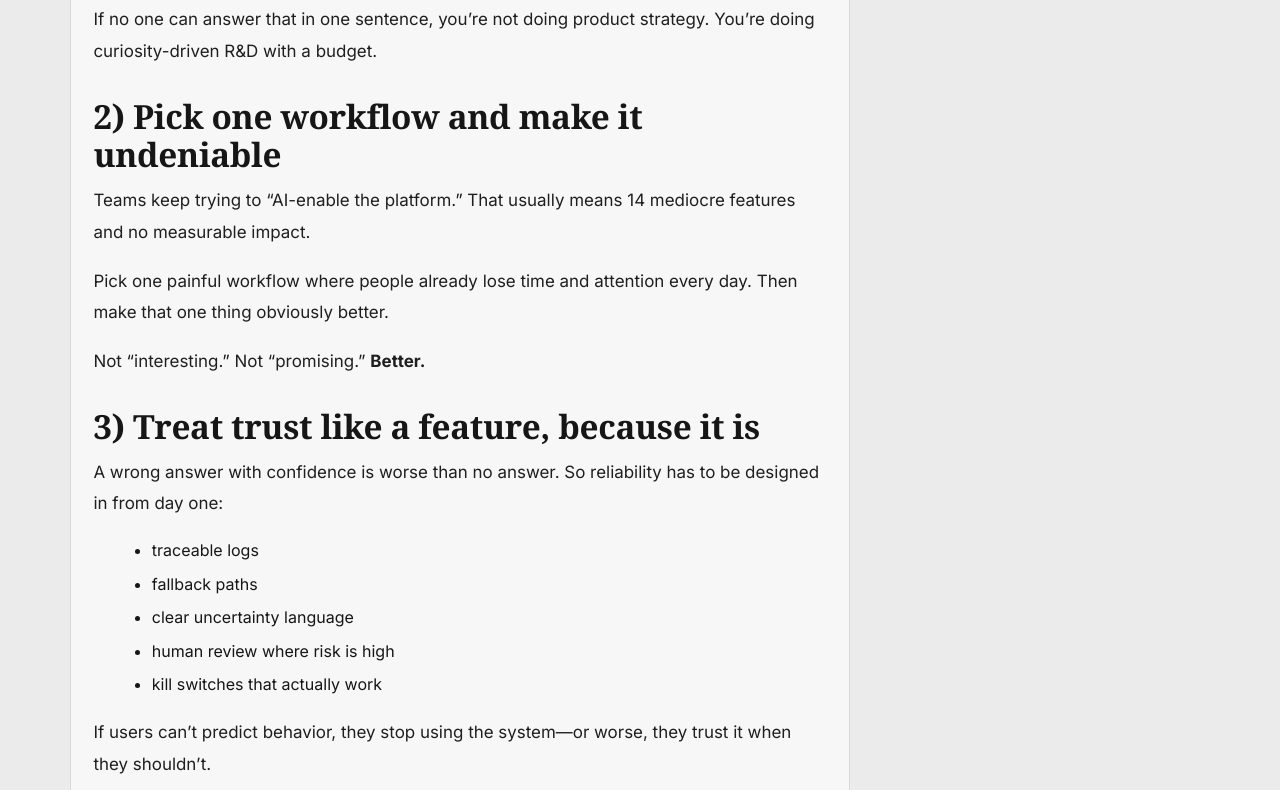
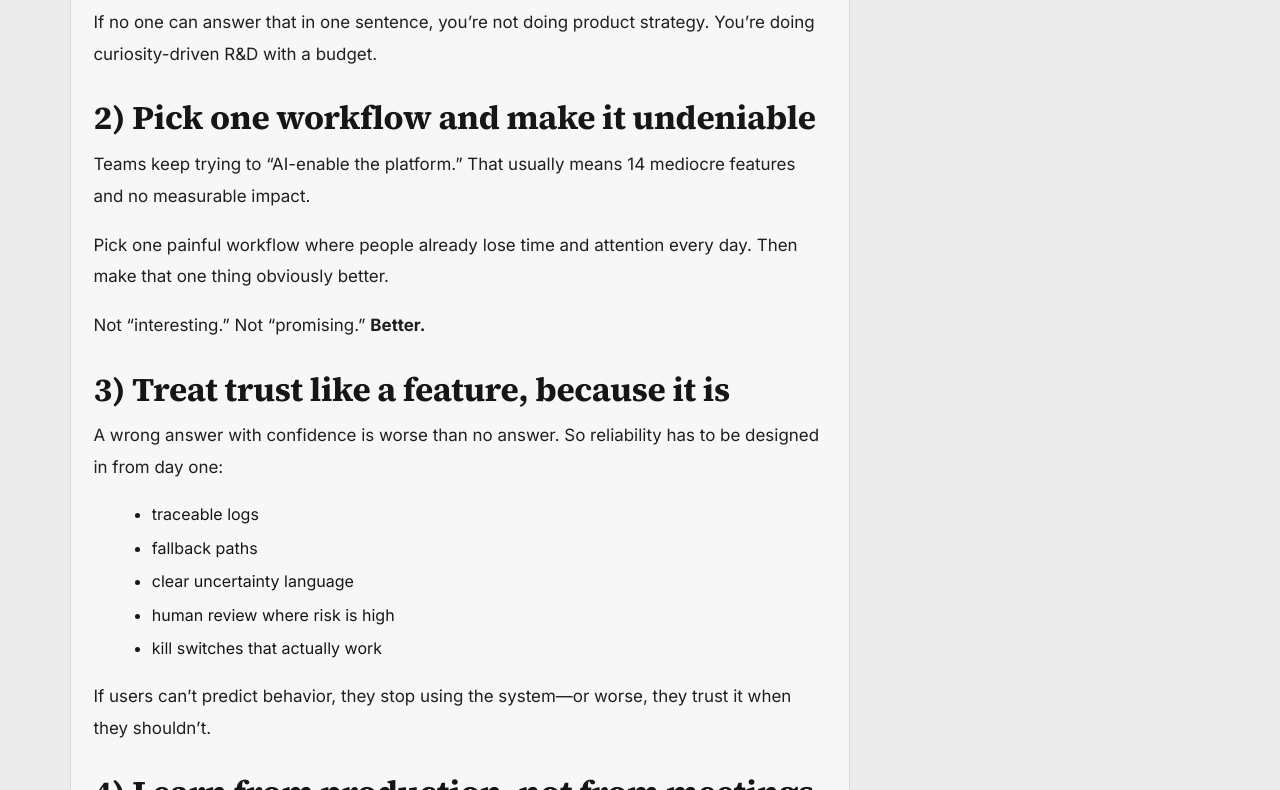
Before and after one commit to Zettersten/zettersten.com, an Astro site: page /blog/ai-product-strategy-in-practice in a window 1280 px wide. Shown: the part 2010-2800 px from the top of the page. Built offline with nearby package versions, Linux system fonts and the light colour scheme; Astro itself is replaced by a stand-in of ours.

Commit message:
Tighten typography system for consistent sitewide hierarchy

```diff
--- a/src/layouts/BaseLayout.astro
+++ b/src/layouts/BaseLayout.astro
@@ -30,7 +30,10 @@ const {
     <meta name="theme-color" content="#efefef" />
     <link rel="preconnect" href="https://fonts.googleapis.com" />
     <link rel="preconnect" href="https://fonts.gstatic.com" crossorigin />
-    <link href="https://fonts.googleapis.com/css2?family=Inter:wght@400;500;600;700&display=swap" rel="stylesheet" />
+    <link
+      href="https://fonts.googleapis.com/css2?family=Inter:wght@400;500;600;700&family=Source+Serif+4:opsz,wght@8..60,400;8..60,600;8..60,700&display=swap"
+      rel="stylesheet"
+    />
     <link rel="icon" href="/favicon.svg" type="image/svg+xml" />
     <link rel="alternate" type="application/rss+xml" title="Erik Zettersten Blog RSS" href="/rss.xml" />
   </head>
@@ -49,17 +52,36 @@ const {
     --border: #d0d0d0;
     --radius: 26px;
     --brand: #c7632c;
+    --font-sans: 'Inter', system-ui, -apple-system, 'Segoe UI', Roboto, sans-serif;
+    --font-serif: 'Source Serif 4', Georgia, 'Times New Roman', serif;
+    --font-mono: ui-monospace, SFMono-Regular, Menlo, Monaco, Consolas, monospace;
   }
 
   * { box-sizing: border-box; }
   html, body { margin: 0; padding: 0; }
   body {
-    font-family: 'Inter', system-ui, sans-serif;
+    font-family: var(--font-sans);
     background: var(--bg);
     color: var(--text);
-    line-height: 1.6;
+    font-size: 16px;
+    line-height: 1.65;
     letter-spacing: 0;
     -webkit-font-smoothing: antialiased;
+    text-rendering: optimizeLegibility;
+  }
+
+  h1,
+  h2,
+  h3 {
+    font-family: var(--font-serif);
+    letter-spacing: -0.015em;
+    line-height: 1.06;
+    margin: 0 0 0.6rem;
+  }
+
+  p,
+  li {
+    max-width: 70ch;
   }
 
   a { color: inherit; text-decoration: none; }
--- a/src/pages/blog/[...slug].astro
+++ b/src/pages/blog/[...slug].astro
@@ -74,7 +74,7 @@ const estimateReadingMinutes = Math.max(4, Math.round(post.body.split(/\s+/).len
 
   h1 {
     margin: .32rem 0 .5rem;
-    font-family: Georgia, 'Times New Roman', serif;
+    font-family: var(--font-serif);
     font-size: clamp(2rem, 5.7vw, 4rem);
     line-height: .98;
     letter-spacing: -.01em;
@@ -122,7 +122,7 @@ const estimateReadingMinutes = Math.max(4, Math.round(post.body.split(/\s+/).len
   .prose :global(h2),
   .prose :global(h3),
   .prose :global(h4) {
-    font-family: Georgia, 'Times New Roman', serif;
+    font-family: var(--font-serif);
     line-height: 1.16;
     letter-spacing: -.01em;
     scroll-margin-top: 90px;
@@ -169,7 +169,7 @@ const estimateReadingMinutes = Math.max(4, Math.round(post.body.split(/\s+/).len
   }
 
   .prose :global(code) {
-    font-family: ui-monospace, SFMono-Regular, Menlo, Monaco, Consolas, monospace;
+    font-family: var(--font-mono);
     font-size: .87em;
     background: #ececec;
     padding: .15rem .35rem;
--- a/src/pages/blog/index.astro
+++ b/src/pages/blog/index.astro
@@ -73,7 +73,7 @@ const posts = (await getCollection('blog', ({ data }) => !data.draft)).sort(comp
   }
   h1 {
     margin: .35rem 0 .4rem;
-    font-family: Georgia, 'Times New Roman', serif;
+    font-family: var(--font-serif);
     font-size: clamp(2rem, 5.5vw, 3.55rem);
     line-height: .98;
     letter-spacing: -.01em;
@@ -108,7 +108,7 @@ const posts = (await getCollection('blog', ({ data }) => !data.draft)).sort(comp
   }
   h2 {
     margin: 0;
-    font-family: Georgia, 'Times New Roman', serif;
+    font-family: var(--font-serif);
     font-size: clamp(1.35rem, 2.3vw, 1.9rem);
     line-height: 1.12;
   }
```
